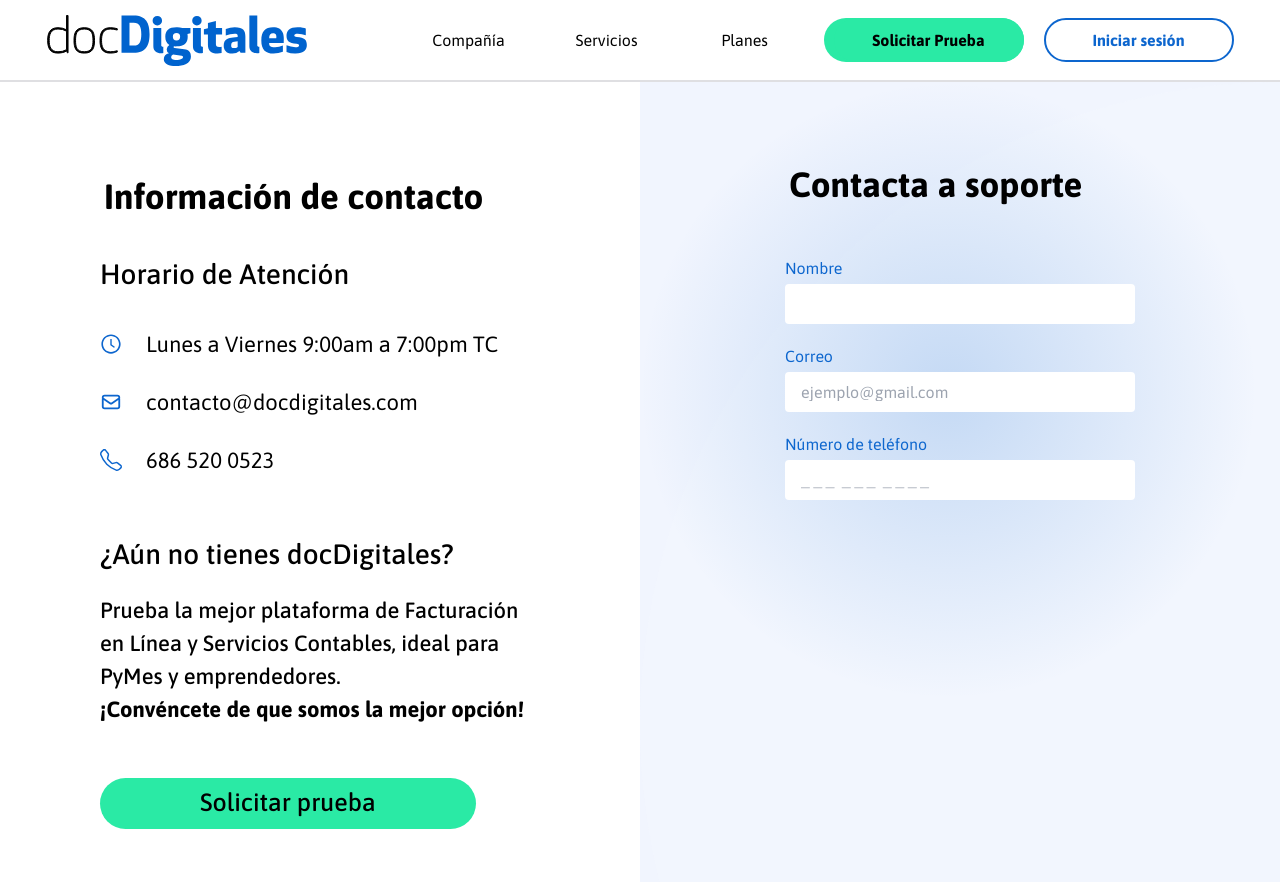
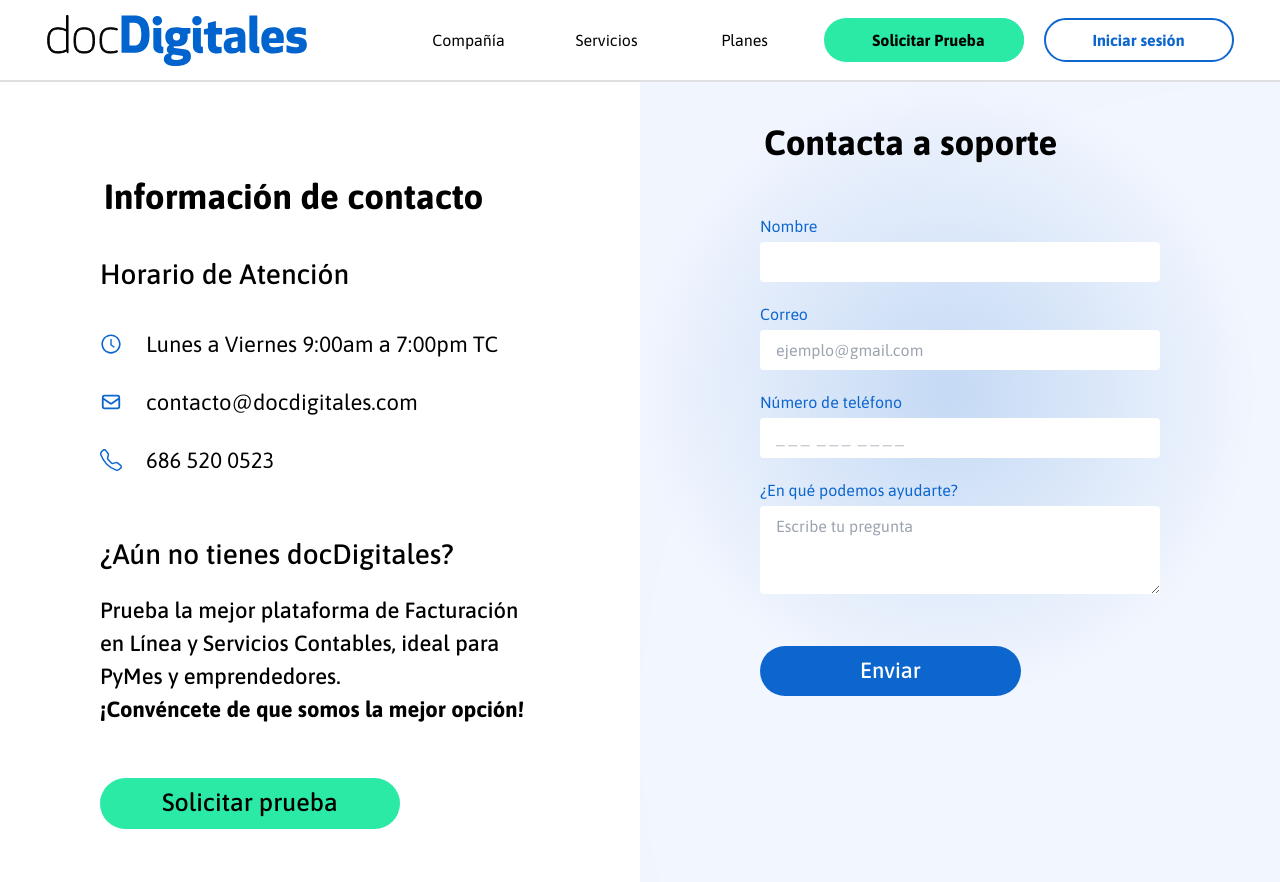
Before and after one commit to lilianaruva/landing-docdigitales, a React (Create React App) app: page /soporte in a window 1280 px wide. Built offline with nearby package versions, Linux system fonts and the light colour scheme.

Commit message:
Input styles

```diff
--- a/package.json
+++ b/package.json
@@ -9,6 +9,7 @@
     "react": "^17.0.2",
     "react-dom": "^17.0.2",
     "react-icons": "^4.3.1",
+    "react-input-mask": "^3.0.0-alpha.2",
     "react-router-dom": "^6.2.1",
     "react-scripts": "5.0.0",
     "web-vitals": "^2.1.2"
--- a/src/index.css
+++ b/src/index.css
@@ -98,6 +98,11 @@
   @apply text-base font-medium rounded-full p-3 bg-green ;
 }
 
+.btn--blue {
+  @apply text-base font-medium rounded-full p-3 bg-blue;
+  color:white;
+}
+
 .bg-light-grey{
   background-color: #F1F5FE;
 }
--- a/src/pages/support/index.jsx
+++ b/src/pages/support/index.jsx
@@ -3,6 +3,7 @@
 import { AiOutlineClockCircle } from "react-icons/ai";
 import { BsTelephone } from "react-icons/bs";
 import { HiOutlineMail } from "react-icons/hi";
+import InputMask from "react-input-mask";
 
 const Support = () => {
   return (
@@ -37,14 +38,14 @@
             </div>
             <div className="md:mt-[52px]">
               <button className="btn btn--primary">
-                <span className="px-[88px] py-[22px] text-[25px]">Solicitar prueba</span>
+                <span className="px-[50px] py-[22px] text-[25px]">Solicitar prueba</span>
               </button>
             </div>
           </div>
         </div>
         <div className="basis-1/2 bg-light-grey justify-items-center content-around" id="backgroundSpot">
           <div className="flex justify-center align-center screen-height" >
-            <div className="md:px-[100px] md:pt-[90px]">
+            <div className="md:px-[100px] md:pt-[3rem]">
               <div className="text-[35px] md:px-1 leading-6 font-semibold text-gray-900">
                 Contacta a soporte
               </div>
@@ -52,20 +53,31 @@
               <div className="md:pt-[20px]">
                 <label className="block">
                   <span className="text-blue">Nombre</span>
-                  <input className="mt-1 block w-full px-4 py-2 rounded"/>
+                  <input className="mt-1 block md:w-[400px] px-4 py-2 rounded hover:shadow-lg focus:outline-0 focus:shadow-lg active:shadow-lg"/>
                 </label>
               </div>
               <div className="md:pt-[20px]">
                 <label className="block">
                   <span className="text-blue">Correo</span>
-                  <input className="mt-1 block w-[350px] px-4 py-2 rounded" placeholder="ejemplo@gmail.com"/>
+                  <input className="mt-1 block md:w-[400px] px-4 py-2 rounded hover:shadow-lg focus:outline-0 focus:shadow-lg active:shadow-lg" placeholder="ejemplo@gmail.com"/>
                 </label>
               </div>
               <div className="md:pt-[20px]">
                 <label className="block">
                   <span className="text-blue">Número de teléfono</span>
-                  <input className="mt-1 block w-[350px] px-4 py-2 rounded" placeholder="_ _ _  _ _ _  _ _ _ _"/>
+                  <InputMask className="mt-1 block md:w-[400px] px-4 py-2 rounded hover:shadow-lg focus:outline-0 focus:shadow-lg active:shadow-lg" mask="999 999 9999"  placeholder="_ _ _  _ _ _  _ _ _ _"/>
                 </label>
+              </div>
+              <div className="md:pt-[20px]">
+                <label className="block">
+                  <span className="text-blue">¿En qué podemos ayudarte?</span>
+                  <textarea className="mt-1 block md:w-[400px] px-4 py-2 rounded hover:shadow-lg focus:outline-0 focus:shadow-lg active:shadow-lg" type="textarea" placeholder="Escribe tu pregunta" rows="3"/>
+                </label>
+              </div>
+              <div className="md:mt-[52px]">
+                <button className="btn btn--blue">
+                  <span className="px-[88px] py-[22px] text-[22px]">Enviar</span>
+                </button>
               </div>
             </div>
           </div>
```
Also changed, not shown: 1 other file (tests, documents, lock files or other folders).
